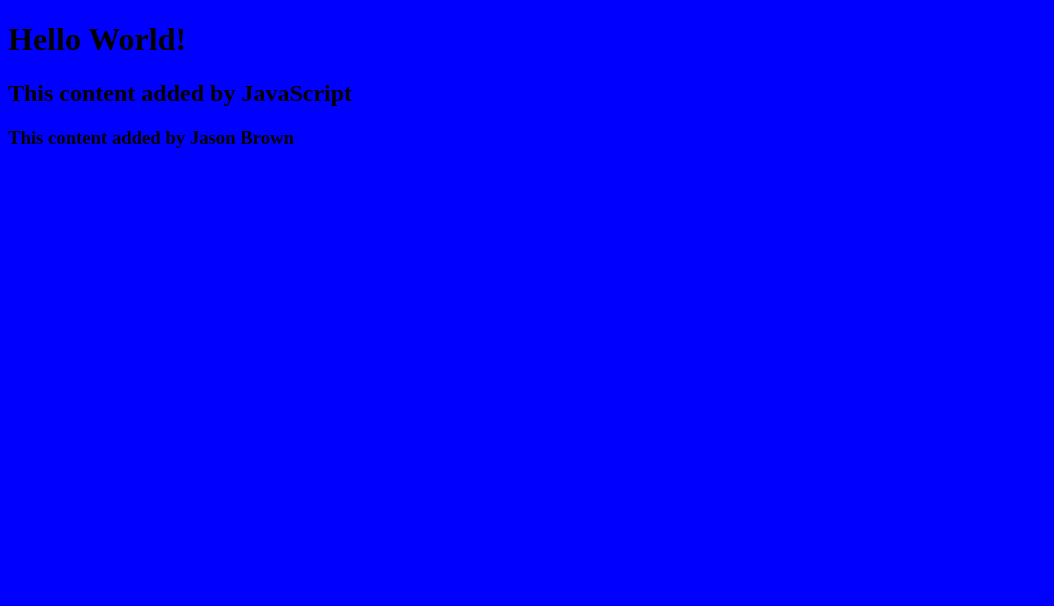
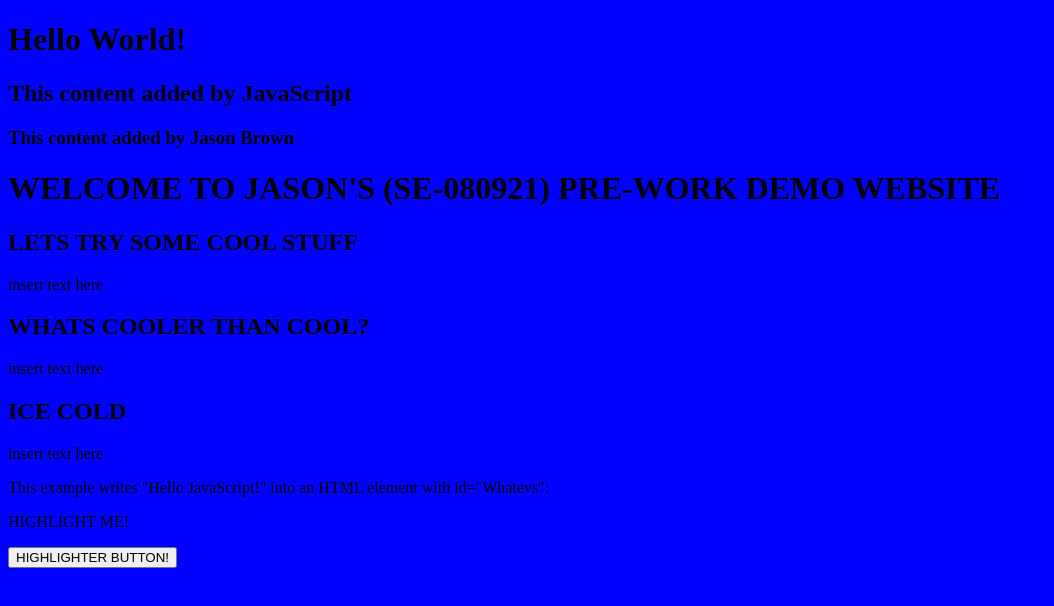
Before and after one commit to Davinci360/website-repo-jb, a plain HTML site: page index.html in a window 1280 px wide. Shown: the whole page, without its empty margins (0-1054 px from the left). Drawn offline with Linux system fonts and the light colour scheme.

Commit message:
Updated Basic HTML Structure

```diff
--- a/index.html
+++ b/index.html
@@ -9,3 +9,36 @@
     <script src="script.js"></script>
   </body>
 </html>
+
+<!DOCTYPE html>
+<head>
+  <link rel="stylesheet" href="style.css">
+  <title>Jason's Website</title>
+</head>
+<html lang="en">
+<body>
+<h1>WELCOME TO JASON'S (SE-080921) PRE-WORK DEMO WEBSITE</h1>
+    <h2>LETS TRY SOME COOL STUFF</h2>
+        <P>insert text here</P>
+    <h2>WHATS COOLER THAN COOL?</h2>
+        <P>insert text here</P>
+    <h2>ICE COLD</h2>
+        <p>insert text here</p>
+<p>This example writes "Hello JavaScript!" into an HTML element with id="Whatevs":</p>
+
+<p id="Whatevs"></p>
+
+<script>
+
+document.getElementById("Whatevs").innerHTML = "HIGHLIGHT ME!";
+//color changer button function
+function myFunction() {
+  document.getElementById("Whatevs").style.fontSize = "25px";
+  document.getElementById("Whatevs").style.color = "red";
+  document.getElementById("Whatevs").style.backgroundColor = "yellow";
+}
+</script>
+<!–– Button here ––>
+<button type="button" onclick="myFunction()">HIGHLIGHTER BUTTON!</button>
+</body>
+</html>
```
